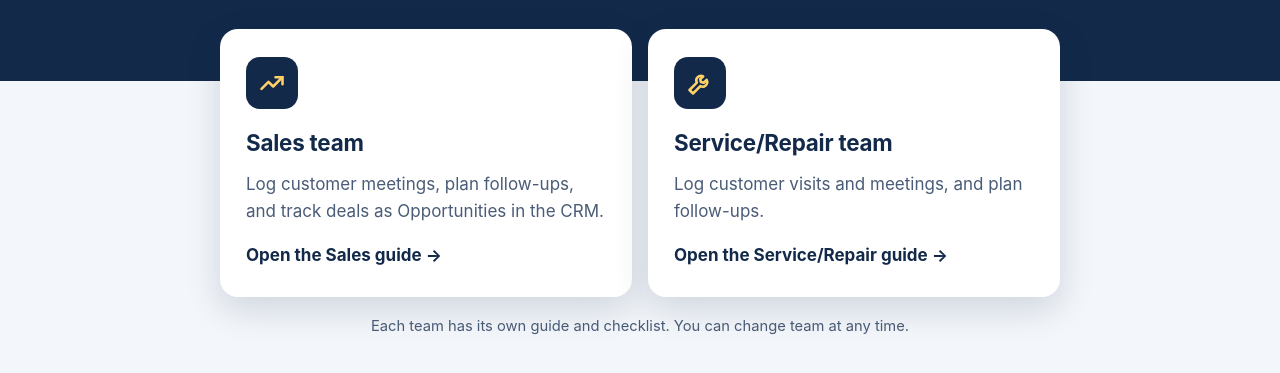
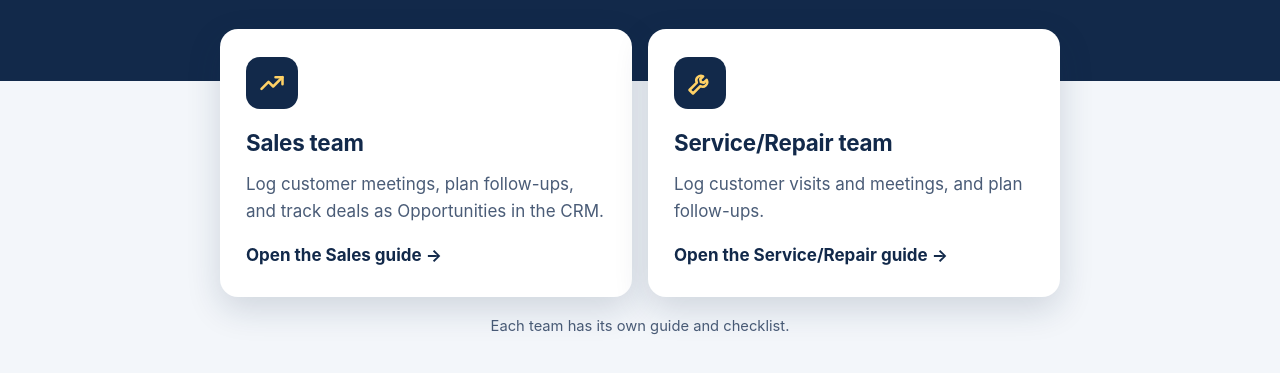
Before and after one commit to BTL-Portugal/odoo-activity-guide, a plain HTML site: page index.html in a window 1280 px wide. Shown: the part 191-564 px from the top of the page. Drawn offline with Linux system fonts and the light colour scheme.

Commit message:
Remove "You can change team at any time" from the cover note
Co-Authored-By: Claude Opus 5.5 <noreply@anthropic.com>
Claude-Session: https://claude.ai/code/session_01UKdqYuC1qmKpqweSDBfGLV

```diff
--- a/index.html
+++ b/index.html
@@ -454,7 +454,7 @@
       coverDocTitle: "Odoo guides | BTL",
       coverTitle: "Odoo guides for BTL Portugal",
       coverLede: "Choose your team to open your guide.",
-      coverNote: "Each team has its own guide and checklist. You can change team at any time.",
+      coverNote: "Each team has its own guide and checklist.",
       salesDesc: "Log customer meetings, plan follow-ups, and track deals as Opportunities in the CRM.",
       salesGo: "Open the Sales guide",
       repairDesc: "Log customer visits and meetings, and plan follow-ups.",
@@ -621,7 +621,7 @@
       coverDocTitle: "Guias Odoo | BTL",
       coverTitle: "Guias Odoo da BTL Portugal",
       coverLede: "Escolha a sua equipa para abrir o seu guia.",
-      coverNote: "Cada equipa tem o seu guia e a sua lista. Pode mudar de equipa a qualquer momento.",
+      coverNote: "Cada equipa tem o seu guia e a sua lista.",
       salesDesc: "Registe reuniões com clientes, planeie seguimentos e acompanhe negócios como Opportunities no CRM.",
       salesGo: "Abrir o guia de Vendas",
       repairDesc: "Registe visitas e reuniões com clientes e planeie seguimentos.",
```
